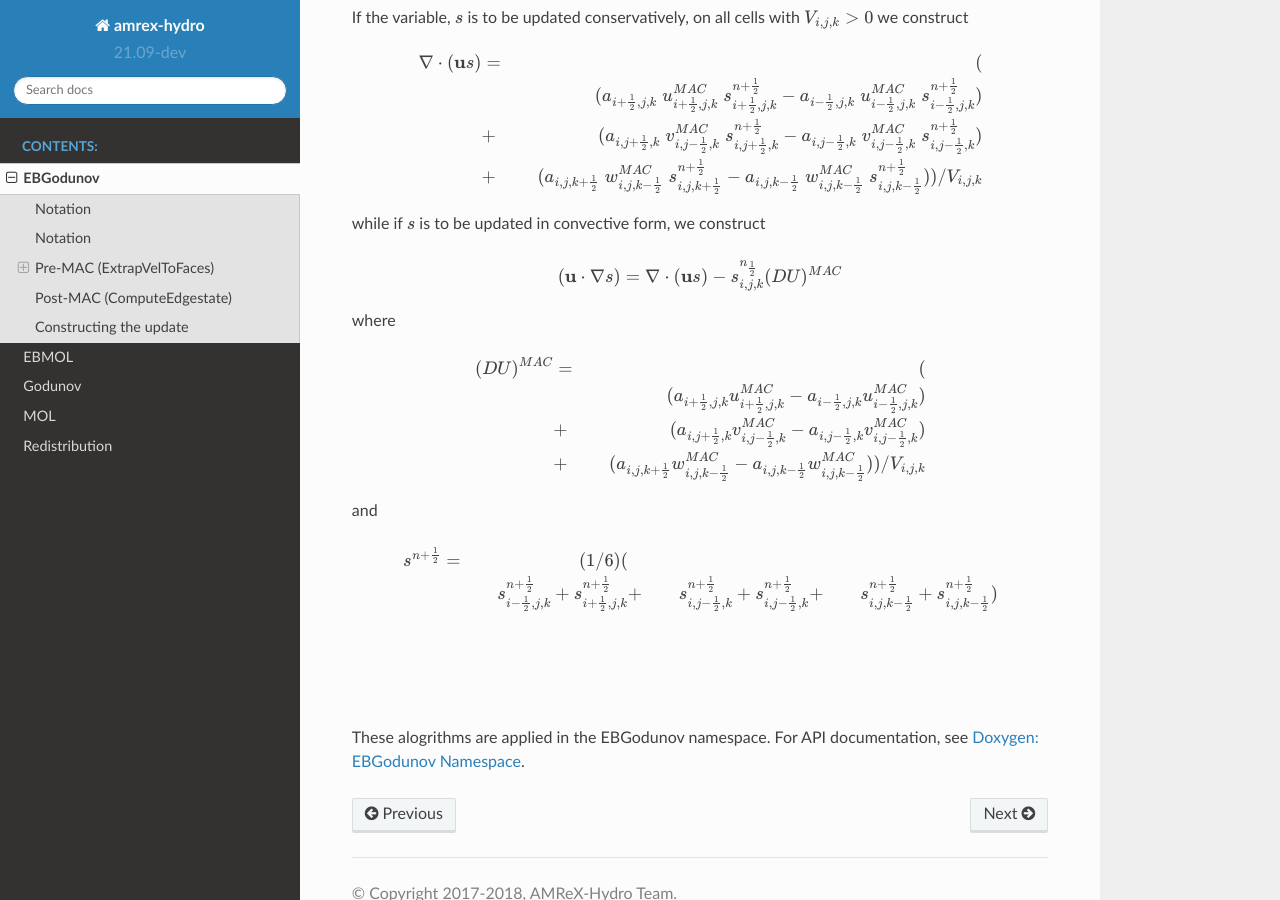
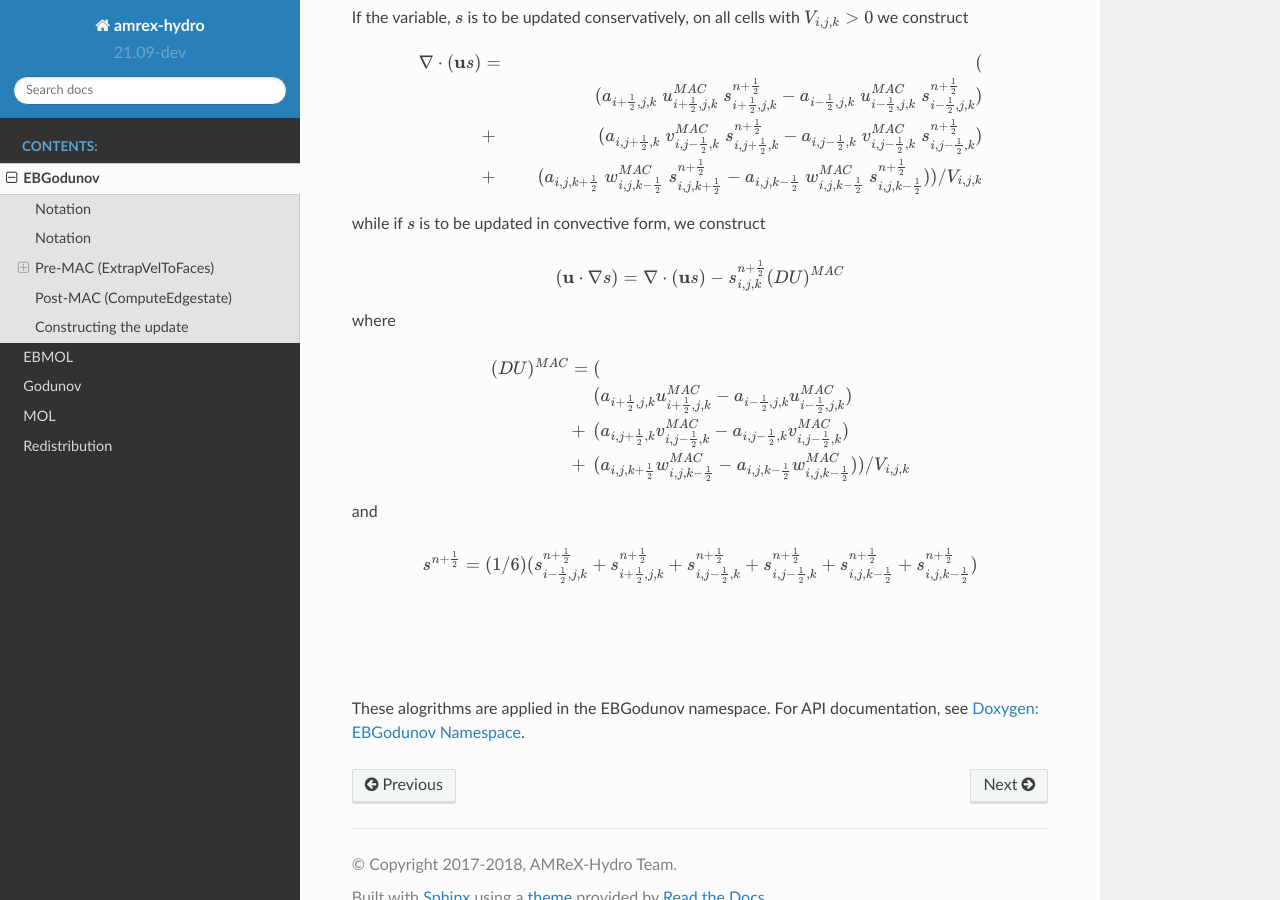
Before and after one commit to AMReX-Fluids/AMReX-Hydro, a Sphinx documentation site: the page built from Docs/source/EBGodunov.rst, in a window 1280 px wide and 900 px high, scrolled down 3955 px. Built offline with Sphinx 7.4.7 and the Read the Docs theme 2.0.0, drawn with Linux system fonts in a browser that asks for light colours.

Commit message:
playing with equation formatting

```diff
--- a/Docs/source/EBGodunov.rst
+++ b/Docs/source/EBGodunov.rst
@@ -242,27 +242,27 @@ while if :math:`s` is to be updated in convective form, we construct
 
 .. math::
 
-   ({\bf u}\cdot \nabla s) = \nabla \cdot ({\bf u}s) - s_{i,j,k}^{{n_\frac{1}{2}}} (DU)^{MAC}
+   ({\bf u}\cdot \nabla s) = \nabla \cdot ({\bf u}s) - s_{i,j,k}^{{n+\frac{1}{2}}} (DU)^{MAC}
 
 where
 
 .. math::
 
-   \begin{aligned}
+   \begin{eqnarray*}
    (DU)^{MAC}  &=& ( \\
                & & (a_{i+\frac{1}{2},j,k} u^{MAC}_{i+\frac{1}{2},j,k}- a_{i-\frac{1}{2},j,k} u^{MAC}_{i-\frac{1}{2},j,k}) \\
                &+& (a_{i,j+\frac{1}{2},k} v^{MAC}_{i,j-\frac{1}{2},k}- a_{i,j-\frac{1}{2},k} v^{MAC}_{i,j-\frac{1}{2},k}) \\
-               &+& (a_{i,j,k+\frac{1}{2}} w^{MAC}_{i,j,k-\frac{1}{2}}- a_{i,j,k-\frac{1}{2}} w^{MAC}_{i,j,k-\frac{1}{2}}) ) / V_{i,j,k} \\\end{aligned}
+               &+& (a_{i,j,k+\frac{1}{2}} w^{MAC}_{i,j,k-\frac{1}{2}}- a_{i,j,k-\frac{1}{2}} w^{MAC}_{i,j,k-\frac{1}{2}}) ) / V_{i,j,k}
+   \end{eqnarray*}
 
 and
 
 .. math::
 
-   \begin{aligned}
-   s^{{n+\frac{1}{2}}} &=& (1/6) ( \\
-               & &  s_{i-\frac{1}{2},j,k}^{{n+\frac{1}{2}}} +  s_{i+\frac{1}{2},j,k}^{{n+\frac{1}{2}}}
-               &+&  s_{i,j-\frac{1}{2},k}^{{n+\frac{1}{2}}} + s_{i,j-\frac{1}{2},k}^{{n+\frac{1}{2}}}
-               &+&  s_{i,j,k-\frac{1}{2}}^{{n+\frac{1}{2}}} + s_{i,j,k-\frac{1}{2}}^{{n+\frac{1}{2}}} ) \\\end{aligned}
+   s^{{n+\frac{1}{2}}} = (1/6) (
+                    s_{i-\frac{1}{2},j,k}^{{n+\frac{1}{2}}} + s_{i+\frac{1}{2},j,k}^{{n+\frac{1}{2}}}
+                +   s_{i,j-\frac{1}{2},k}^{{n+\frac{1}{2}}} + s_{i,j-\frac{1}{2},k}^{{n+\frac{1}{2}}}
+                +   s_{i,j,k-\frac{1}{2}}^{{n+\frac{1}{2}}} + s_{i,j,k-\frac{1}{2}}^{{n+\frac{1}{2}}} )
 |
 |
 |
```
